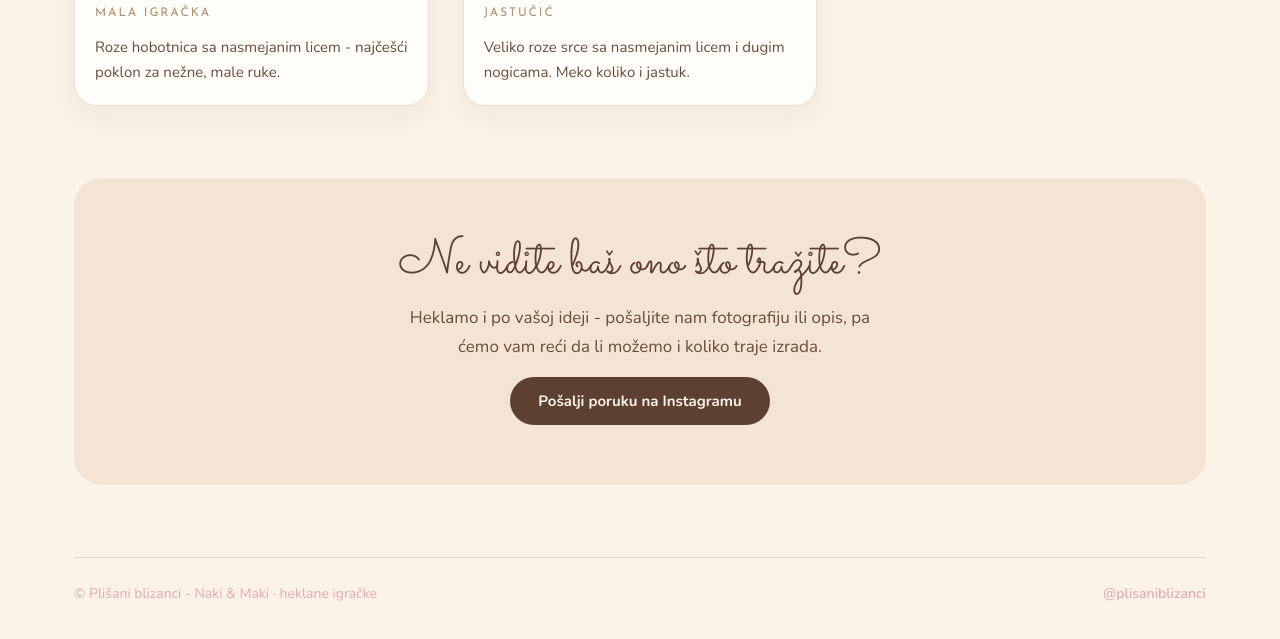
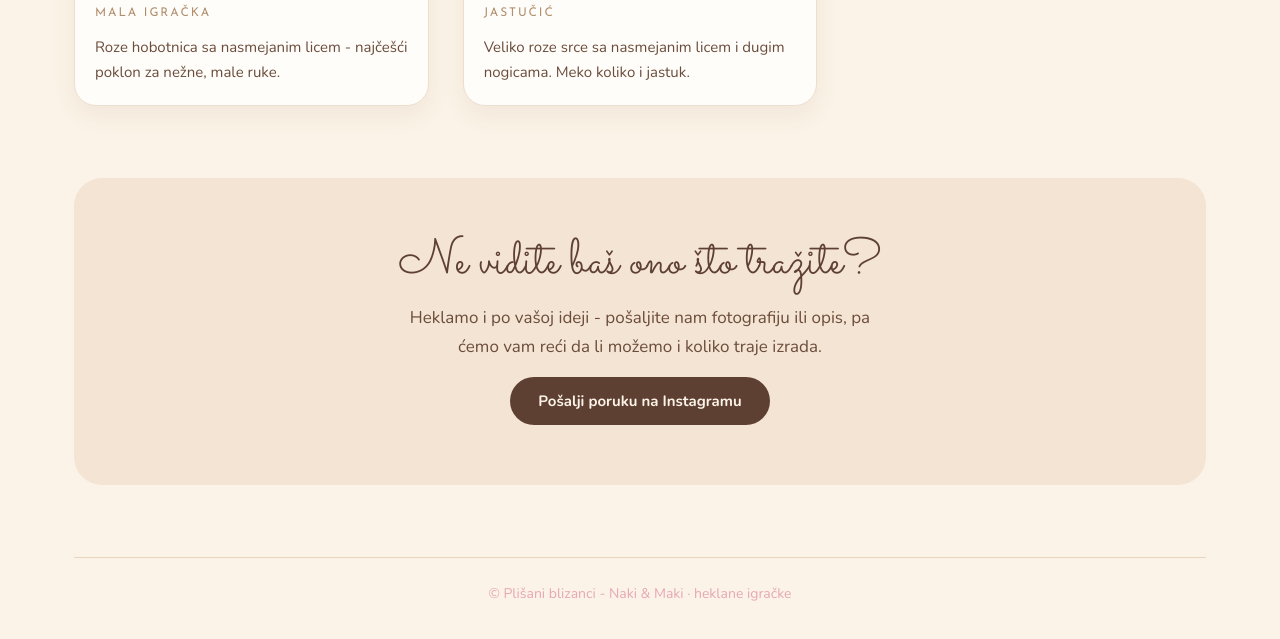
Before and after one commit to Bebaweb/plisaniblizanci, a plain HTML site: page igracke.html in a window 1280 px wide. Shown: the part 1856-2495 px from the top of the page. Drawn offline with nearby package versions, Linux system fonts and the light colour scheme.

Commit message:
Add files via upload

```diff
--- a/igracke.html
+++ b/igracke.html
@@ -113,7 +113,6 @@
 
   <footer class="pink">
     <span>© Plišani blizanci - Naki &amp; Maki · heklane igračke</span>
-    <a href="https://www.instagram.com/plisaniblizanci/" target="_blank" rel="noopener">@plisaniblizanci</a>
   </footer>
 </div>
 <script src="./menu.js"></script>
--- a/styles.css
+++ b/styles.css
@@ -57,7 +57,7 @@ article img{width:100%;aspect-ratio:1/1;object-fit:cover;border-radius:16px;back
 .cta{display:flex;flex-direction:column;align-items:center;gap:16px;text-align:center;background:#F4E4D3;border-radius:28px;padding:clamp(32px,5vw,60px) clamp(24px,5vw,52px);margin-bottom:clamp(40px,6vw,72px)}
 .cta h2{margin:0;font-family:Sacramento,cursive;font-weight:400;font-size:clamp(32px,5vw,50px);line-height:1;color:var(--brown)}
 .cta p{margin:0;max-width:48ch;font-size:17px;line-height:1.7;color:var(--body);text-wrap:pretty}
-footer{display:flex;flex-wrap:wrap;gap:16px;justify-content:space-between;align-items:center;border-top:1px solid #E7D5C0;padding:26px 0 40px;font-size:14px}
+footer{display:flex;flex-wrap:wrap;gap:16px;justify-content:center;text-align:center;align-items:center;border-top:1px solid #E7D5C0;padding:26px 0 40px;font-size:14px}
 footer a{text-decoration:none;font-weight:600}
 footer.plain{color:#8A6B54}
 footer.pink{color:var(--pink)}
```
Also changed, not shown: index.html (+0 -1 lines).
